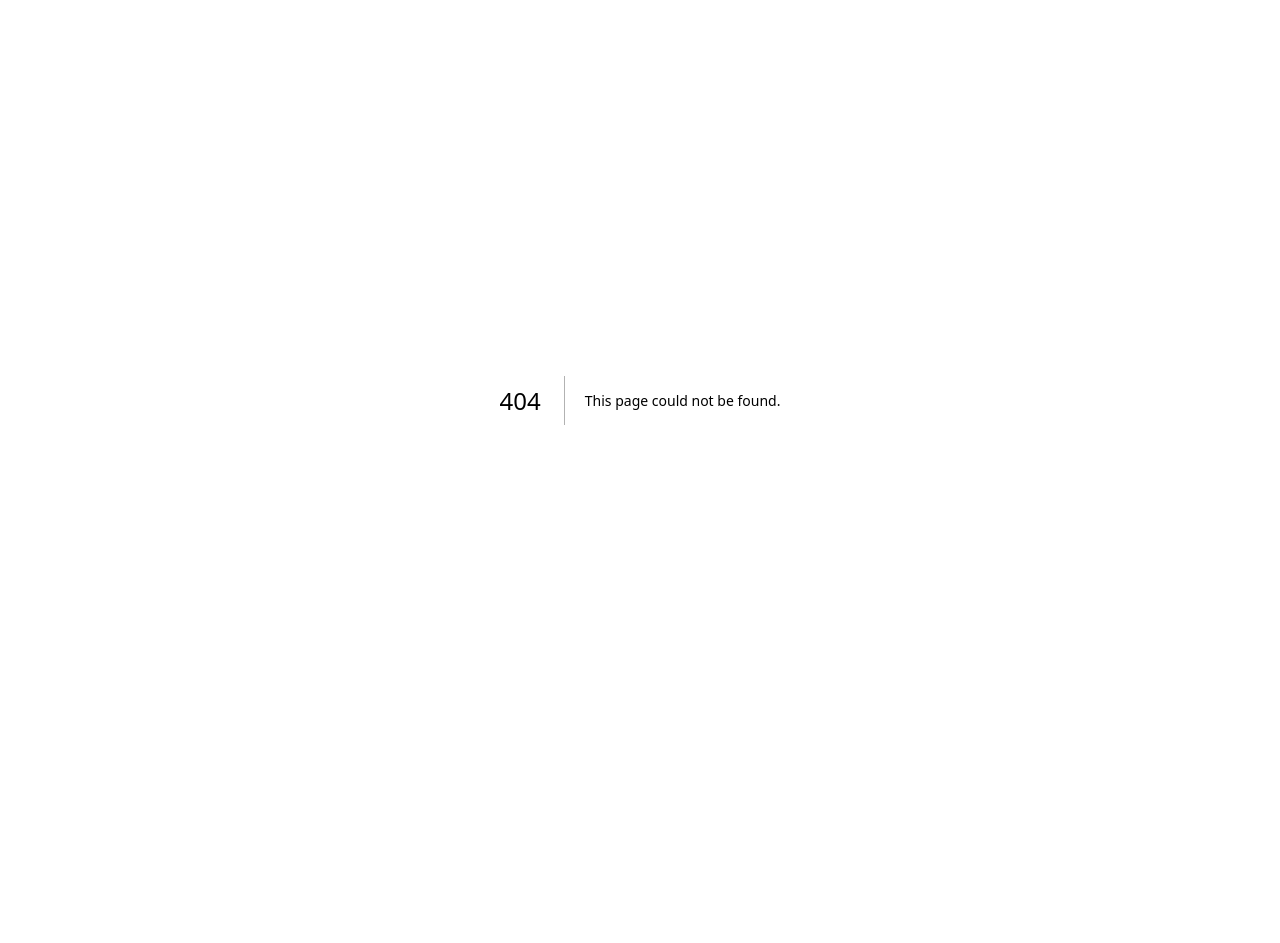
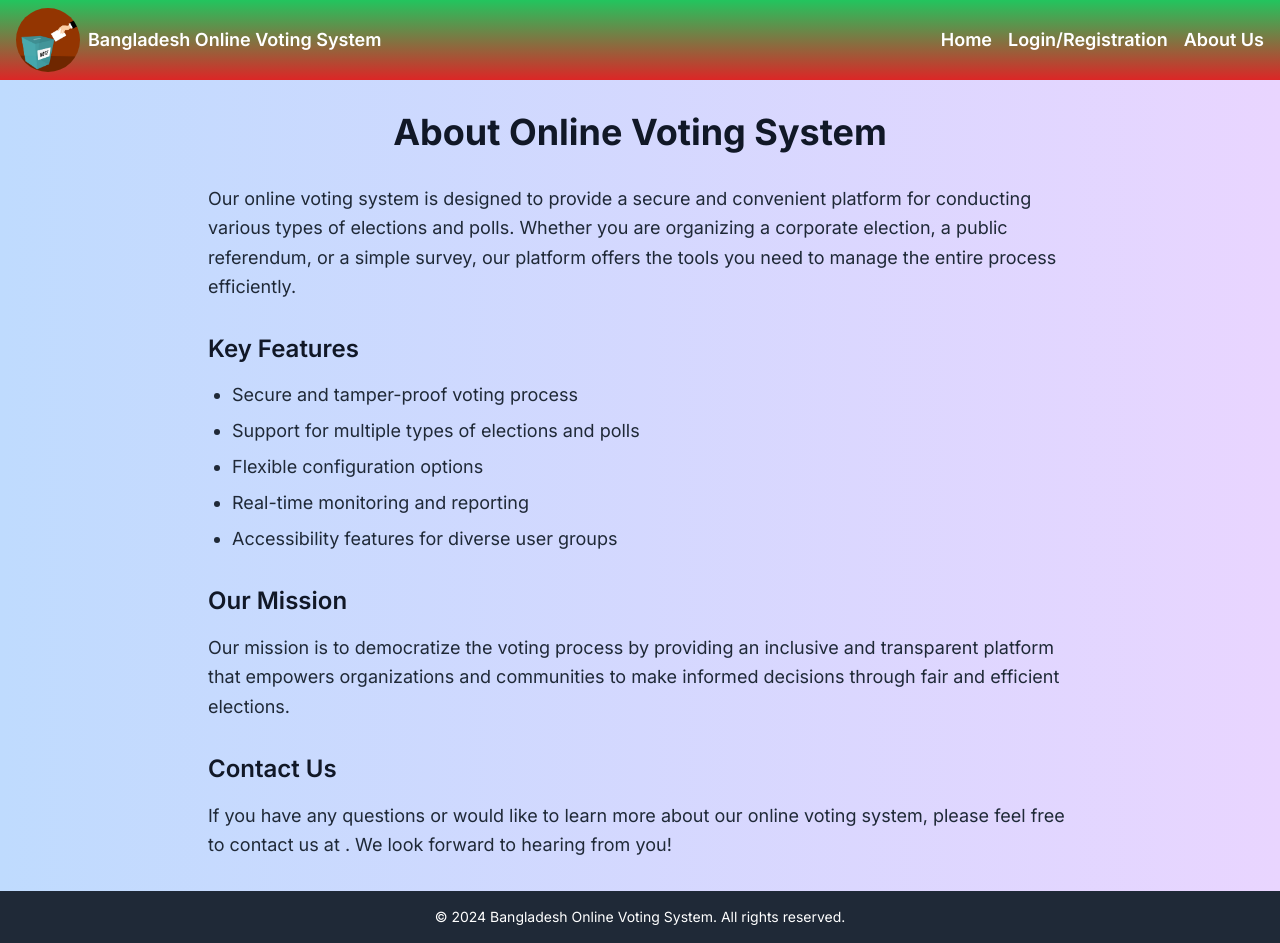
Before and after one commit to tanvirgb/Bangladesh-Online-Voting-System-Final, a Next.js app in the folder election-admin-part/: page /aboutUs in a window 1280 px wide. Before the commit this address had no page. Before the commit the page ends 800 px from the top, so only its background shows below. Built offline with nearby package versions, Linux system fonts and the light colour scheme.

Commit message:
Added about us page

```diff
--- a/election-admin-part/src/app/_components/ElectionAdminHeader.tsx
+++ b/election-admin-part/src/app/_components/Header.tsx
@@ -1,7 +1,7 @@
 import Link from "next/link";
 import React from "react";
 
-const ElectionAdminHeader = () => {
+const Header = () => {
   return (
     <div className="flex justify-between items-center px-4 py-2 bg-gradient-to-b from-green-500 to-red-600">
       <div className="flex items-center">
@@ -26,7 +26,7 @@ const ElectionAdminHeader = () => {
         </li>
         <li>
           <Link
-            href="/"
+            href="/electionAdmin"
             className="text-white hover:text-yellow-300 transition duration-300 ease-in-out"
           >
             Login/Registration
@@ -34,7 +34,7 @@ const ElectionAdminHeader = () => {
         </li>
         <li>
           <Link
-            href="/"
+            href="/aboutUs"
             className="text-white hover:text-yellow-300 transition duration-300 ease-in-out"
           >
             About Us
@@ -45,4 +45,4 @@ const ElectionAdminHeader = () => {
   );
 };
 
-export default ElectionAdminHeader;
+export default Header;
--- a/election-admin-part/src/app/_components/electionAdminRegistration.tsx
+++ b/election-admin-part/src/app/_components/electionAdminRegistration.tsx
@@ -1,4 +1,5 @@
 import axios from "axios";
+import { useRouter } from "next/navigation";
 import React, { ChangeEvent, FormEvent, useState } from "react";
 
 const ElectionAdminRegistration = () => {
@@ -10,6 +11,7 @@ const ElectionAdminRegistration = () => {
   const [number, setNumber] = useState("");
   const [error, setError] = useState("");
   const [successMessage, setSuccessMessage] = useState("");
+  const router = useRouter();
 
   const handleChangeName = (e: ChangeEvent<HTMLInputElement>) => {
     setName(e.target.value);
@@ -61,7 +63,7 @@ const ElectionAdminRegistration = () => {
           number: number,
         };
 
-        const response = await axios.post(
+        let response = await axios.post(
           "http://localhost:3000/api/electionAdmin",
           formData
         );
@@ -69,7 +71,7 @@ const ElectionAdminRegistration = () => {
         console.log("User registered successfully:", response.data);
 
         setSuccessMessage("User registered successfully!");
-        setError(""); // Clear any previous errors
+        setError("");
 
         setName("");
         setEmail("");
@@ -77,6 +79,7 @@ const ElectionAdminRegistration = () => {
         setConfirmPassword("");
         setAddress("");
         setNumber("");
+        router.push("/electionAdmin/dashboard");
       } catch (error: any) {
         console.error("Error registering user:", error.message);
 
@@ -89,7 +92,7 @@ const ElectionAdminRegistration = () => {
         } else {
           setError("An error occurred while registering the user.");
         }
-        setSuccessMessage(""); // Clear any previous success message
+        setSuccessMessage("");
       }
     }
   };
--- /dev/null
+++ b/election-admin-part/src/app/aboutUs/page.tsx
@@ -0,0 +1,78 @@
+// pages/about.tsx
+
+import React from "react";
+import Head from "next/head";
+import Header from "../_components/Header";
+import Footer from "../_components/Footer";
+
+const AboutPage: React.FC = () => {
+  return (
+    <>
+      <Header />
+      <div className="bg-gradient-to-r from-blue-200 to-purple-200 min-h-screen">
+        <Head>
+          <title>About Online Voting System</title>
+          <meta
+            name="description"
+            content="Learn about our online voting system."
+          />
+          <link rel="icon" href="/favicon.ico" />
+        </Head>
+
+        <main className="max-w-4xl mx-auto px-4 py-8">
+          <h1 className="text-4xl font-bold text-gray-900 mb-8 text-center">
+            About Online Voting System
+          </h1>
+          <p className="text-lg text-gray-800 mb-8 leading-relaxed">
+            Our online voting system is designed to provide a secure and
+            convenient platform for conducting various types of elections and
+            polls. Whether you are organizing a corporate election, a public
+            referendum, or a simple survey, our platform offers the tools you
+            need to manage the entire process efficiently.
+          </p>
+          <h2 className="text-2xl font-semibold text-gray-900 mb-4">
+            Key Features
+          </h2>
+          <ul className="list-disc pl-6 mb-8">
+            <li className="text-lg text-gray-800 mb-2">
+              Secure and tamper-proof voting process
+            </li>
+            <li className="text-lg text-gray-800 mb-2">
+              Support for multiple types of elections and polls
+            </li>
+            <li className="text-lg text-gray-800 mb-2">
+              Flexible configuration options
+            </li>
+            <li className="text-lg text-gray-800 mb-2">
+              Real-time monitoring and reporting
+            </li>
+            <li className="text-lg text-gray-800 mb-2">
+              Accessibility features for diverse user groups
+            </li>
+          </ul>
+          <h2 className="text-2xl font-semibold text-gray-900 mb-4">
+            Our Mission
+          </h2>
+          <p className="text-lg text-gray-800 mb-8 leading-relaxed">
+            Our mission is to democratize the voting process by providing an
+            inclusive and transparent platform that empowers organizations and
+            communities to make informed decisions through fair and efficient
+            elections.
+          </p>
+          <h2 className="text-2xl font-semibold text-gray-900 mb-4">
+            Contact Us
+          </h2>
+          <p className="text-lg text-gray-800 leading-relaxed">
+            If you have any questions or would like to learn more about our
+            online voting system, please feel free to contact us at{" "}
+            <a href="" className="text-blue-600 hover:underline"></a>. We look
+            forward to hearing from you!
+          </p>
+        </main>
+      </div>
+      <Footer />
+    </>
+  );
+};
+
+export default AboutPage;
--- /dev/null
+++ b/election-admin-part/src/app/electionAdmin/dashboard/page.tsx
@@ -0,0 +1,11 @@
+import React from "react";
+
+const page = () => {
+  return (
+    <div>
+      <h1>Dashboard</h1>
+    </div>
+  );
+};
+
+export default page;
--- a/election-admin-part/src/app/electionAdmin/page.tsx
+++ b/election-admin-part/src/app/electionAdmin/page.tsx
@@ -2,16 +2,16 @@
 import React, { useState } from "react";
 import ElectionAdminLogin from "../_components/ElectionAdminLogin";
 import ElectionAdminRegistration from "../_components/ElectionAdminRegistration";
-import ElectionAdminHeader from "../_components/ElectionAdminHeader";
 import Typewriter from "typewriter-effect";
 import Footer from "../_components/Footer";
+import Header from "../_components/Header";
 
 const ElectionAdmin = () => {
   const [login, setLogin] = useState(true);
 
   return (
     <>
-      <ElectionAdminHeader />
+      <Header />
       <div className="min-h-screen bg-gradient-to-b from-green-500 via-green-600 to-green-700 flex flex-col justify-center items-center py-8">
         <h1 className="text-4xl font-bold mb-6 text-center text-white">
           <Typewriter
--- a/election-admin-part/src/app/lib/electionAdminsModel.tsx
+++ b/election-admin-part/src/app/lib/electionAdminsModel.tsx
@@ -8,5 +8,4 @@ export const electionAdminsModel = new mongoose.Schema({
   number: String,
 });
 export const electionAdminSchema =
-  mongoose.models.election_admins ||
-  mongoose.model("electionAdmins", electionAdminsModel);
+  mongoose.models.admins || mongoose.model("admins", electionAdminsModel);
```
